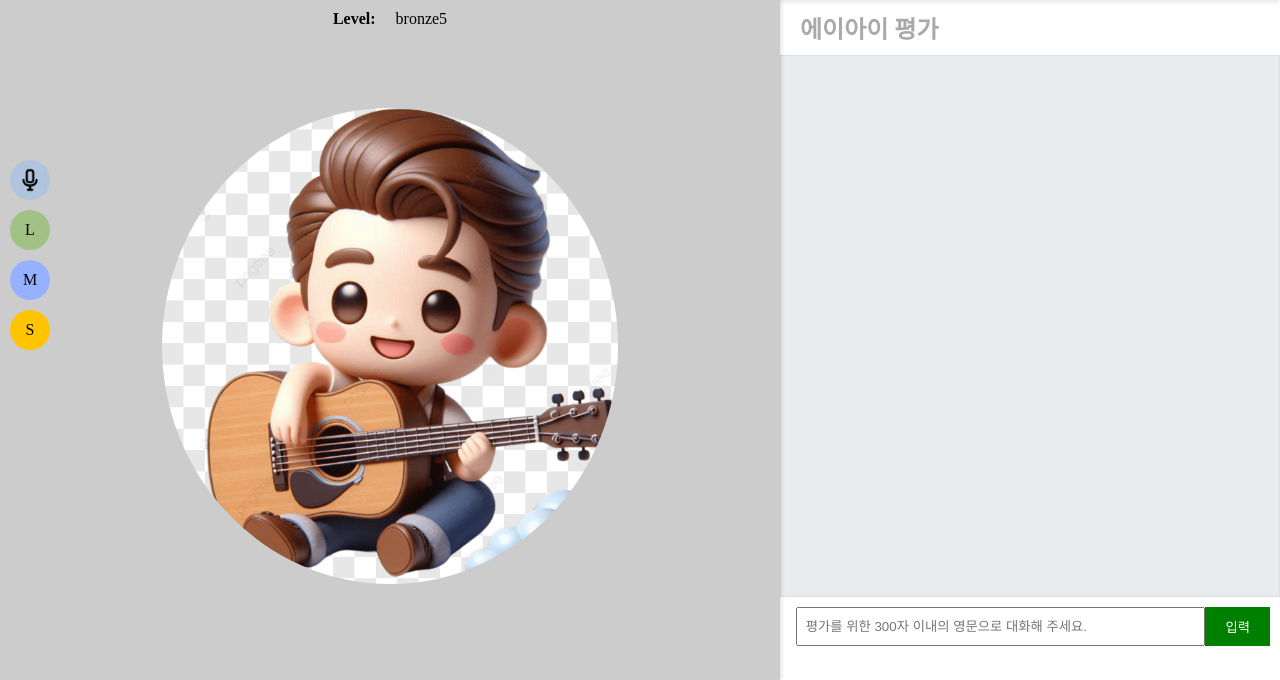
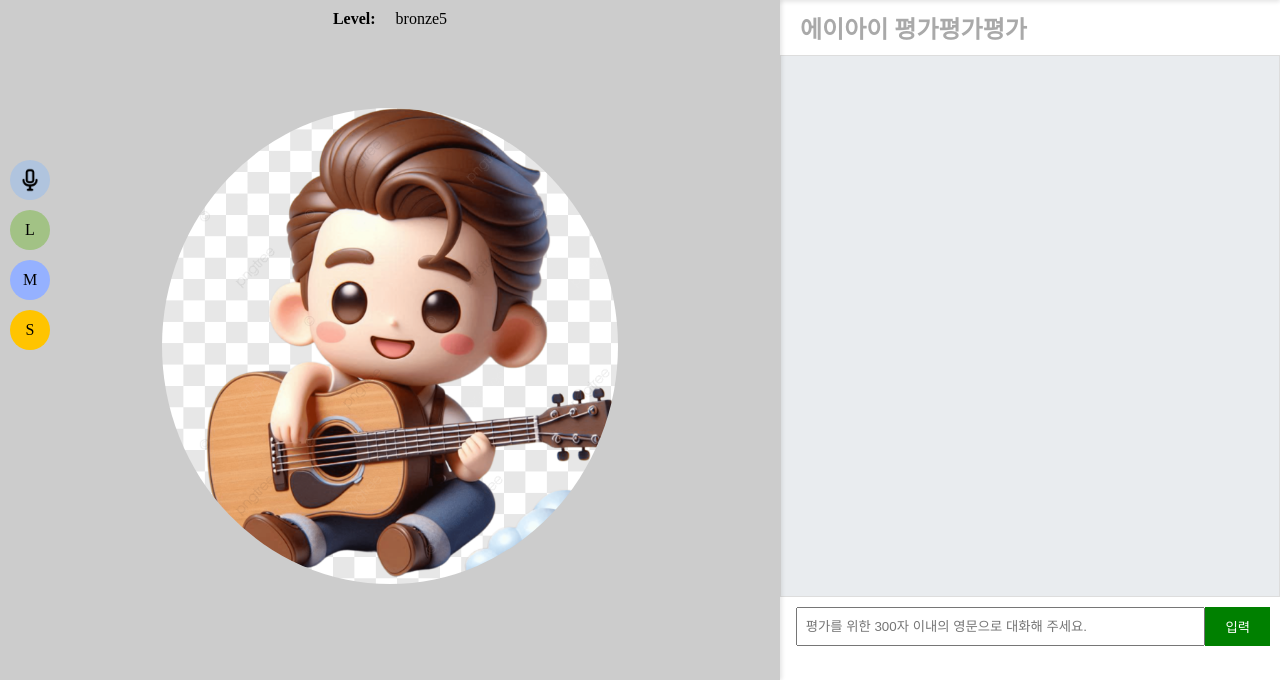
Before and after one commit to bornsoon/ai-, a Flask app: page /ai/aitest in a window 1280 px wide. Shown: the part 120-800 px from the top of the page. Run offline with Flask 3, Linux system fonts and the light colour scheme.

Commit message:
aitest.html 수정함

```diff
--- a/templates/aitest.html
+++ b/templates/aitest.html
@@ -29,7 +29,7 @@
 </div>
 
 <div id="chat-area" style="display: block;"> <!-- 기본값 노출 -->
-    <h2>에이아이 평가</h2>
+    <h2>에이아이 평가평가평가</h2>
     <div id="chatting">
         <div class="chat-message user-role">
             <pre class="content-user">{{ user_text }}</pre>
```
